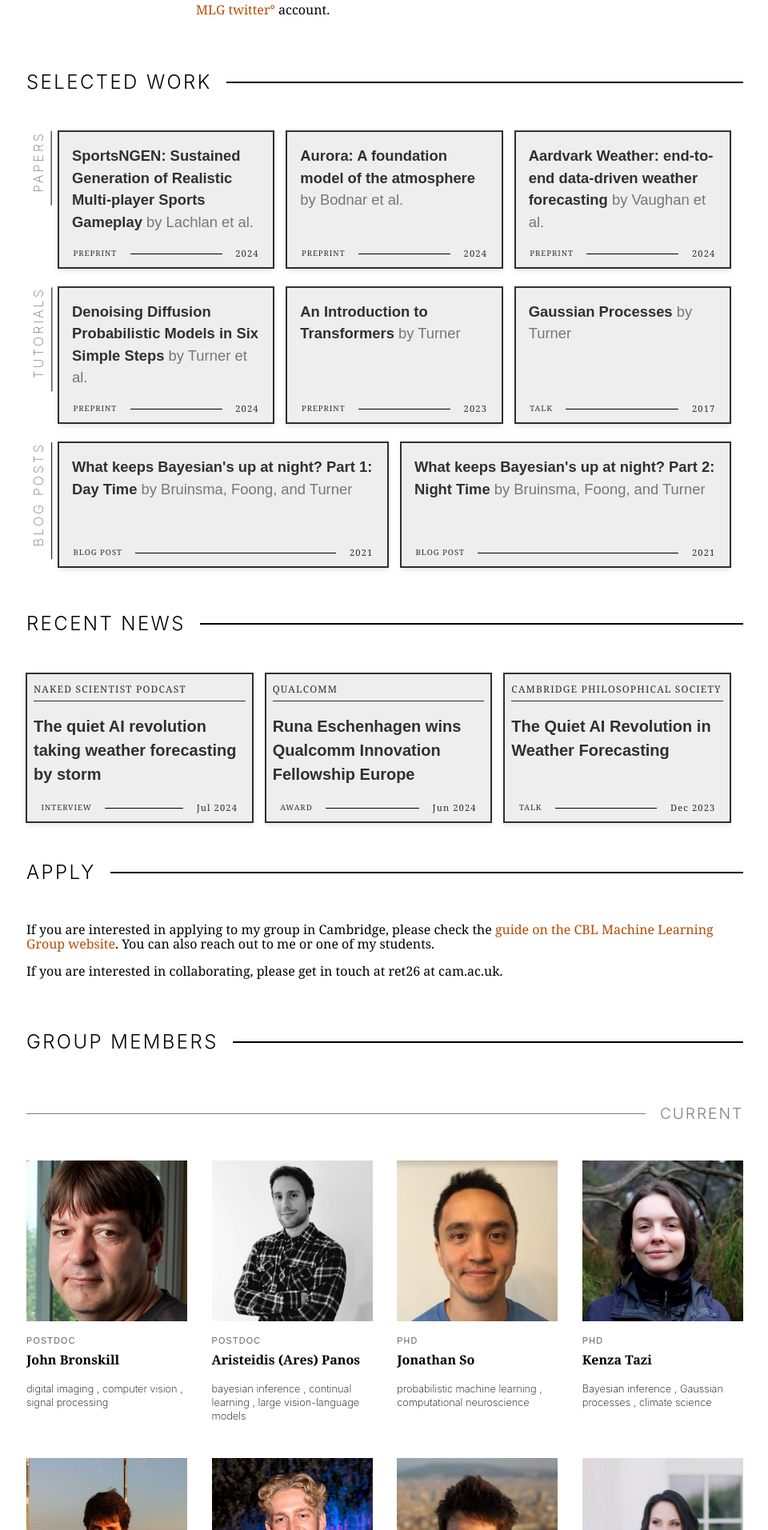
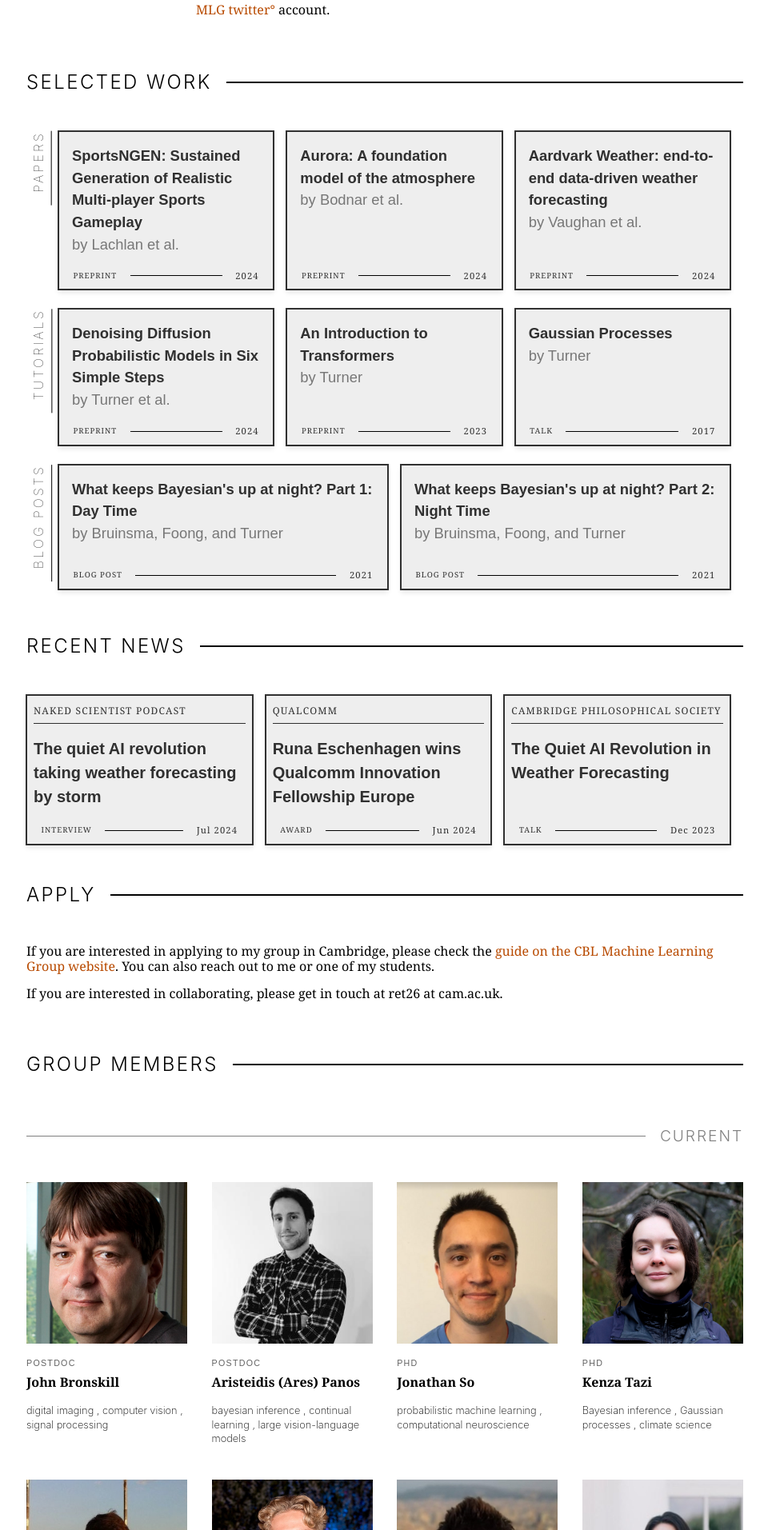
Before and after one commit to rich-turner-group/rich-turner-group.github.io, a Jekyll site: the page built from index.md, in a window 1280 px wide. Shown: the part 1010-2923 px from the top of the page at 80% size, without its empty margins (159-1119 px from the left). Built offline with Jekyll 4.4.1, drawn with Linux system fonts in a browser that asks for light colours.

Commit message:
Authors on new line

```diff
--- a/_includes/publication_item.html
+++ b/_includes/publication_item.html
@@ -4,8 +4,9 @@
 
         <div class="flex w-100 v-top ph2" style="margin-bottom: auto;         flex-direction: column;
         justify-content: space-between;">
-            <h3 class="fw6 avenir mt3 lh-copy" style="font-size: 1.15rem; min-height: 6rem">
+            <h3 class="fw6 avenir mt3 lh-copy" style="font-size: 1.15rem; min-height: 6rem; text-wrap: pretty;">
                 <span class="fw6"> {{ post.title }} </span>
+                <br>
                 <span class="fw3 gray">
                     by
                 </span>
```
